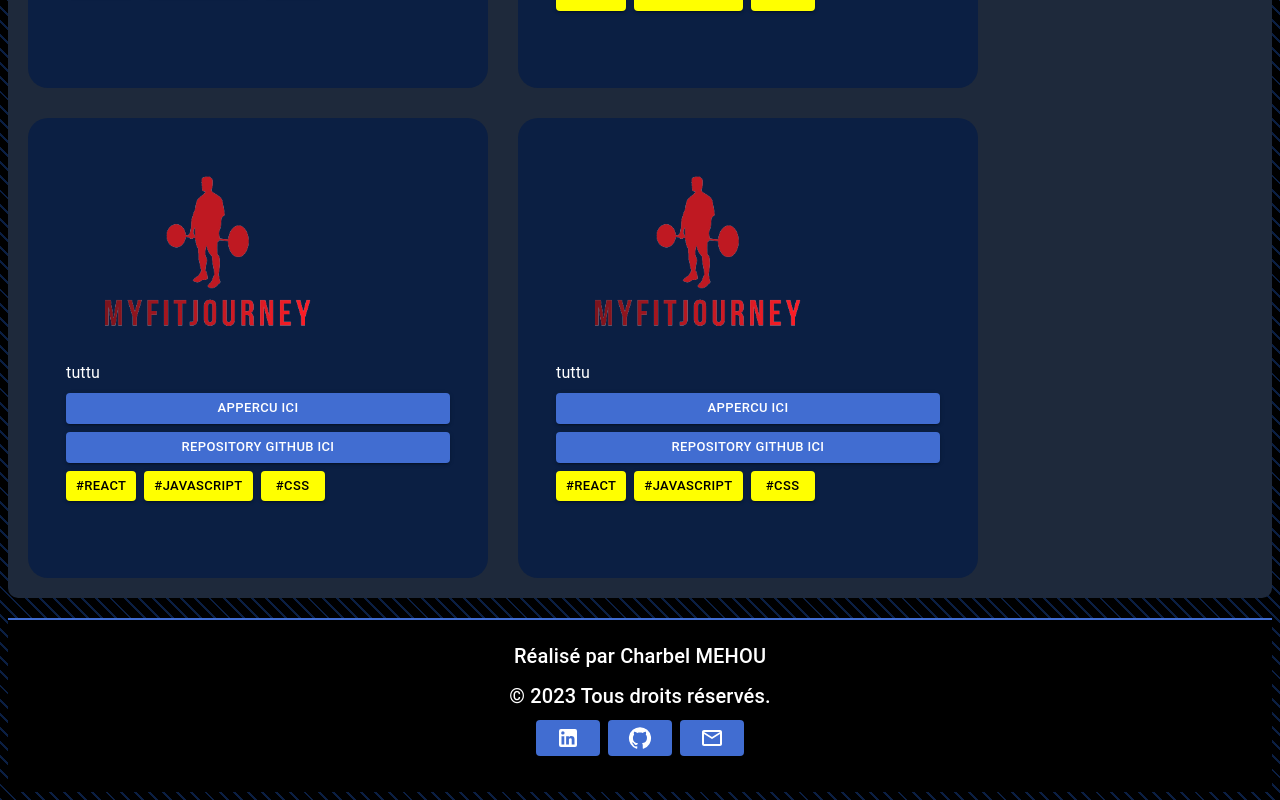
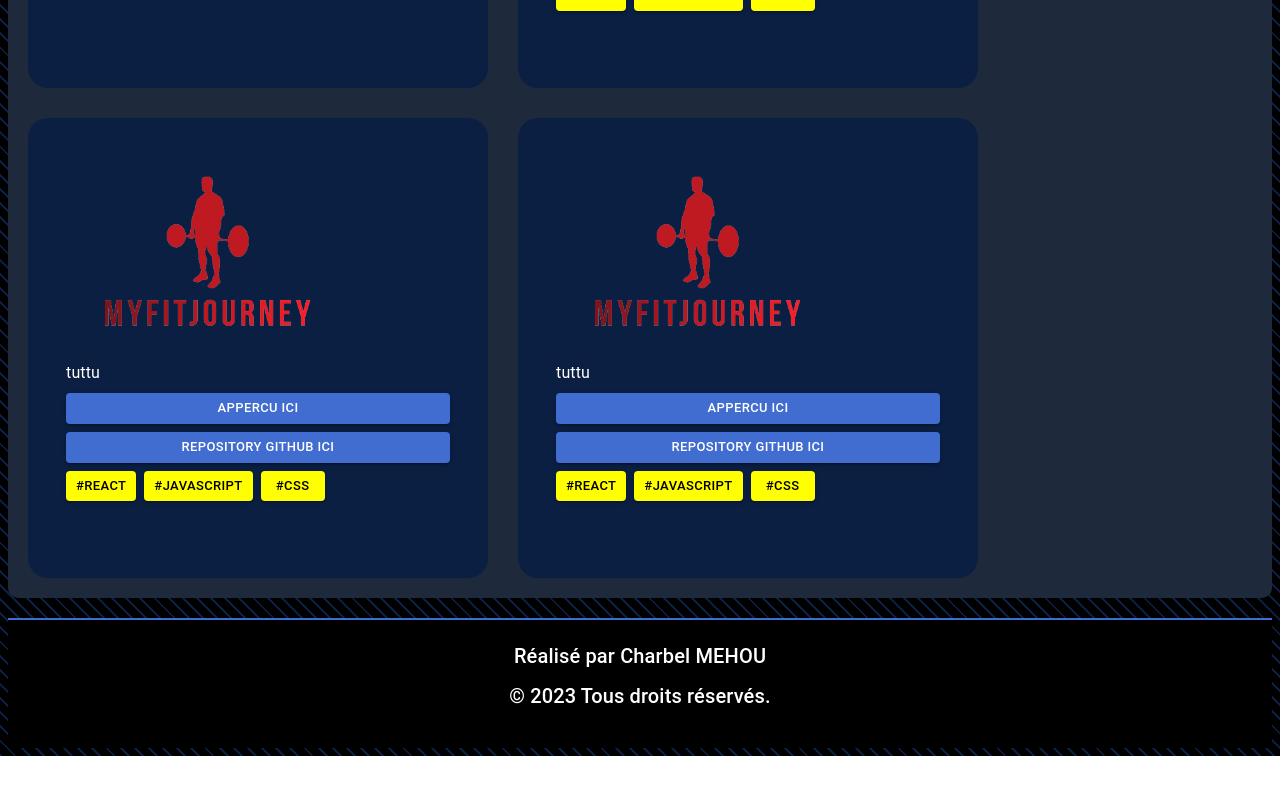
Before and after one commit to charbel-mehou/MyPersonalPortfolio, a React (Create React App) app in the folder personal_portfolio/: page /projects in a window 1280 px wide. Shown: the part 558-1358 px from the top of the page. After the commit the page ends 1314 px from the top, so only its background shows below. Built offline with nearby package versions, Linux system fonts and the light colour scheme.

Commit message:
✨ Adding a new screen related to my projects

```diff
--- a/personal_portfolio/src/components/Footer.js
+++ b/personal_portfolio/src/components/Footer.js
@@ -1,20 +1,7 @@
-import GitHubIcon from '@mui/icons-material/GitHub'
-import LinkedInIcon from '@mui/icons-material/LinkedIn'
-import MailOutlineIcon from '@mui/icons-material/MailOutline'
 import { Box, Typography } from '@mui/material'
-import Button from '@mui/material/Button'
 import React from 'react'
 import { useTranslation } from 'react-i18next'
-const handleLInkedLnClick = () => {
-  window.open('https://www.linkedin.com/in/charbel-mehou/', '_blank')
-}
 
-const handleGithubClic=()=>{
-  window.open('https://github.com/CharbelMehou/FitnessApp','_blank')
-}
-const handleEmailClick = () => {
-  window.open('mailto:mehoucharbel@gmail.com?subject=Contact depuis le site Web', '_blank');
-}
 
 const Footer = () => {
   const {t} =useTranslation()
@@ -29,30 +16,7 @@ const Footer = () => {
     {t('copyright')}
     </Typography>
 
-    <Box sx={{display:"flex",flexDirection:"row",justifyContent:'center',gap:1}}>
-      <Button
-        variant="contained"
-        onClick={handleLInkedLnClick}
-        sx={{backgroundColor:"#416DD1"}}
-        >
-         <LinkedInIcon />
-      </Button>
 
-      <Button
-        variant="contained"
-        sx={{backgroundColor:"#416DD1"}}
-        onClick={handleGithubClic}
-        >
-        <GitHubIcon />
-      </Button>
-       <Button
-          variant="contained"
-          sx={{backgroundColor:"#416DD1"}}
-          onClick={handleEmailClick}
-        >
-        <MailOutlineIcon />
-     </Button>
-    </Box>
     </Box>
   </Box>
 )
```
Also changed, not shown: personal_portfolio/src/assets/images/project2Screen.png (added).
